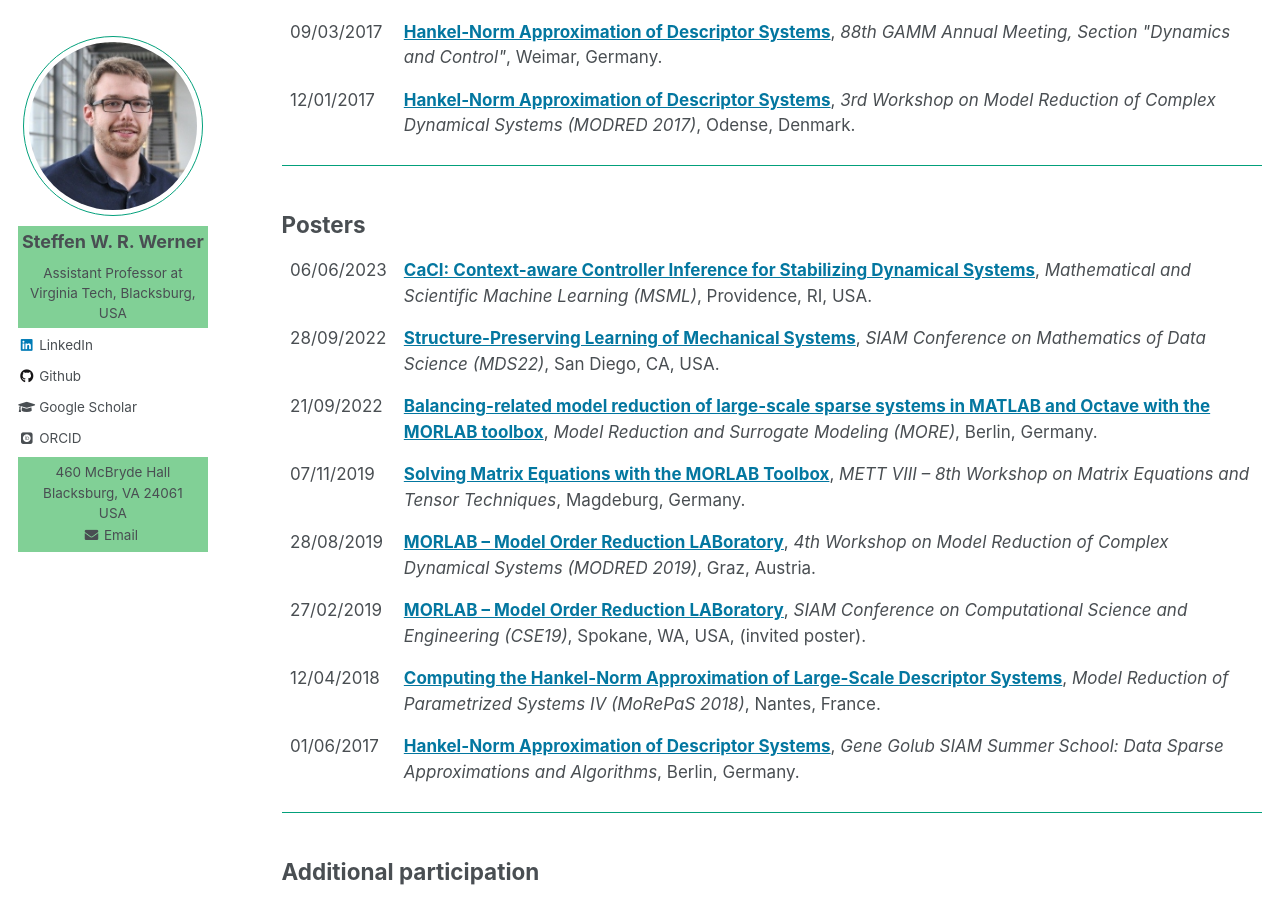
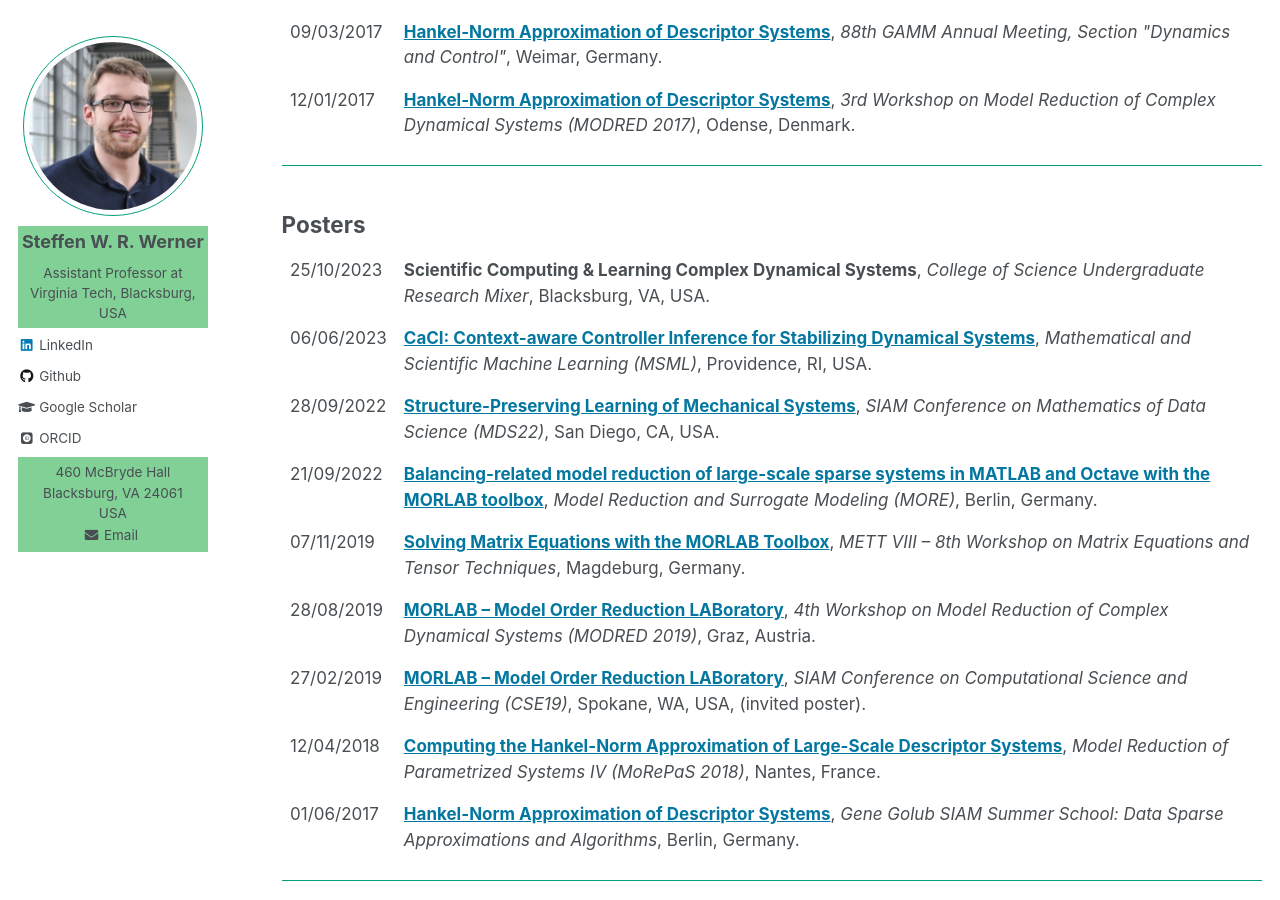
Before and after one commit to ninsteve/ninsteve.github.io, a Jekyll site: the page built from _pages/conferences.md, in a window 1280 px wide and 900 px high, scrolled down 3730 px. Built offline with Jekyll 4.4.1, drawn with Linux system fonts in a browser that asks for light colours; nearby versions of some CDN libraries; some web fonts are replaced; some of the changed text lies outside the part shown.

Commit message:
Updated posters.

```diff
--- a/_pages/conferences.md
+++ b/_pages/conferences.md
@@ -418,6 +418,14 @@ author_profile: true
 
 <table class="eventtable">
   <tr>
+    <td style="width:8%"> 25/10/2023 </td>
+    <td>
+      <strong>Scientific Computing & Learning Complex Dynamical Systems</strong>,
+      <i>College of Science Undergraduate Research Mixer</i>,
+      Blacksburg, VA, USA.
+    </td>
+  </tr>
+  <tr>
     <td style="width:8%"> 06/06/2023 </td>
     <td>
       <strong><a target="blank_"
```
Also changed, not shown: other parts of _pages/conferences.md (+1 -1 lines), 1 other file.
